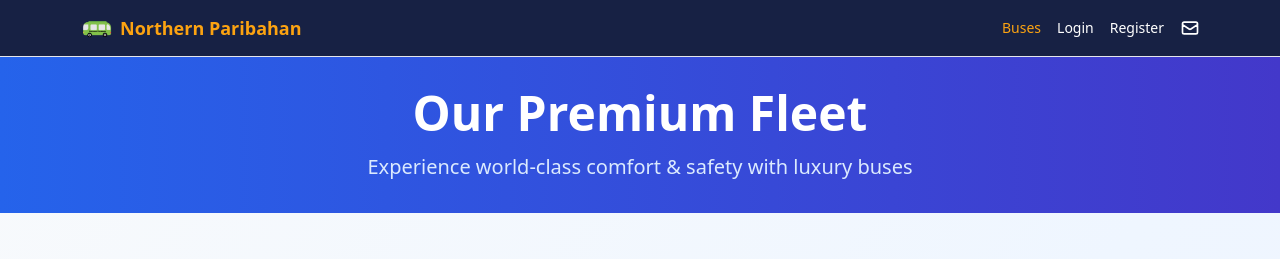
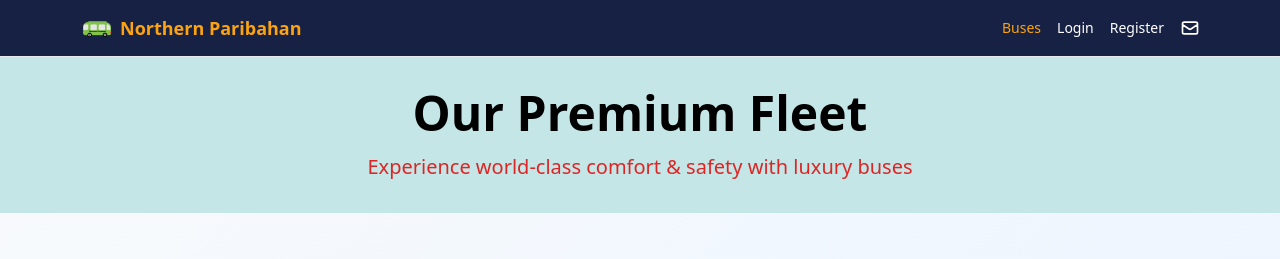
Before and after one commit to uzicodes/Northern-Paribahan, a Next.js app in the folder frontend/: page /buses in a window 1280 px wide. Shown: the top 259 px of the page. Built offline with nearby package versions, Linux system fonts and the light colour scheme; grey boxes are pictures that could not be loaded.

Commit message:
updated header and section background colors for improved aesthetics on BusesPage

```diff
--- a/frontend/app/buses/page.tsx
+++ b/frontend/app/buses/page.tsx
@@ -72,10 +72,10 @@ export default function BusesPage() {
   return (
     <div className="min-h-screen bg-gradient-to-br from-slate-50 via-blue-50 to-indigo-50">
       {/* Header Section */}
-      <div className="bg-gradient-to-r from-blue-600 to-indigo-700 text-white py-8 px-4">
+  <div className="py-8 px-4" style={{ backgroundColor: '#C5E6E6' }}>
         <div className="max-w-7xl mx-auto">
           <h1 className="text-4xl md:text-5xl font-bold mb-4 text-center">Our Premium Fleet</h1>
-          <p className="text-xl text-blue-100 text-center max-w-3xl mx-auto">
+          <p className="text-xl text-red-600 text-center max-w-3xl mx-auto">
             Experience world-class comfort & safety with luxury buses
           </p>
         </div>
@@ -121,7 +121,7 @@ export default function BusesPage() {
       </div>
 
       {/* Why Choose Us Section */}
-      <div className="bg-white py-16 px-4 mt-12">
+  <div className="py-16 px-4 mt-12" style={{ backgroundColor: '#C5E6E6' }}>
         <div className="max-w-7xl mx-auto">
           <h2 className="text-3xl font-bold text-center text-gray-800 mb-12">Why Choose Our Buses?</h2>
           <div className="grid grid-cols-1 md:grid-cols-4 gap-8">
```
